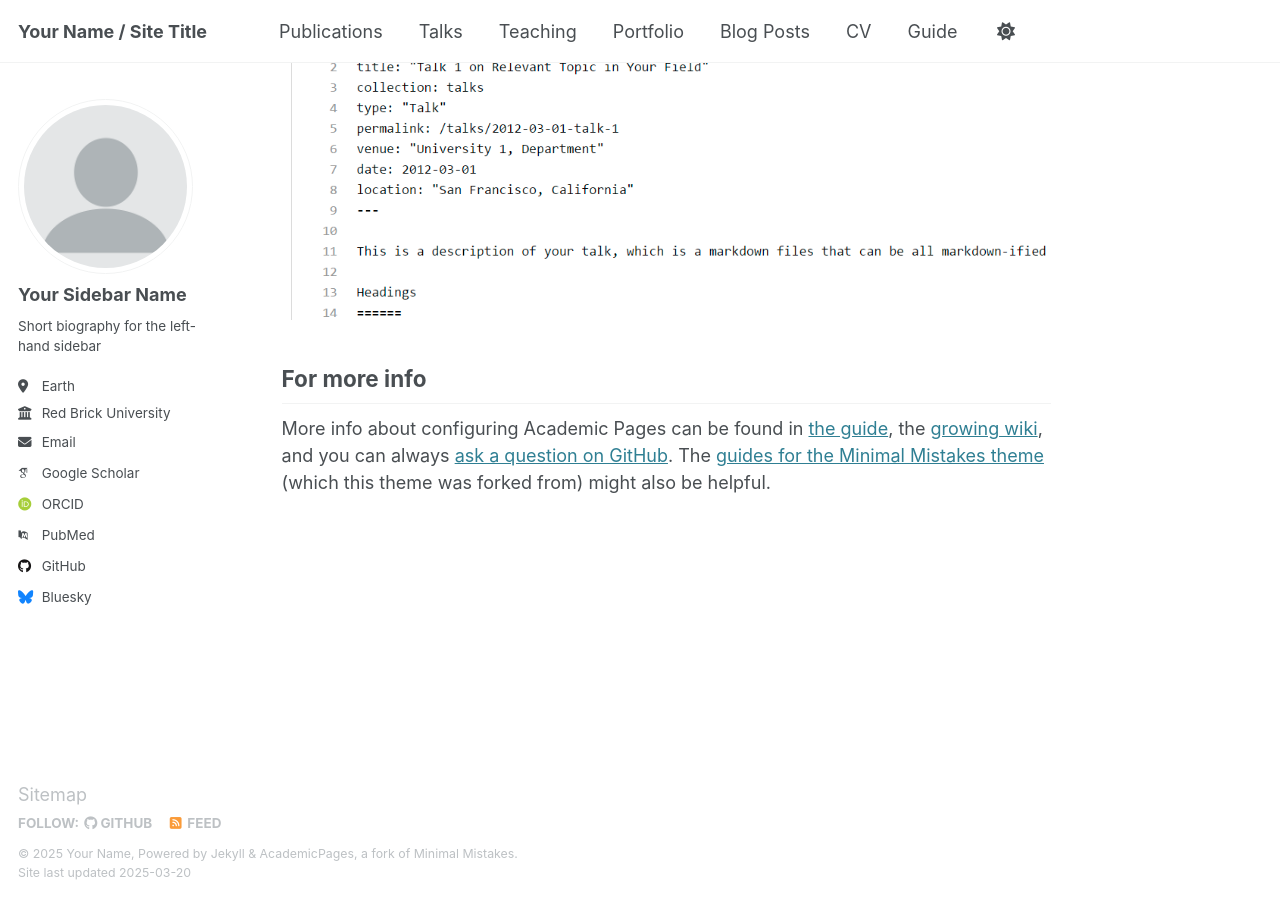
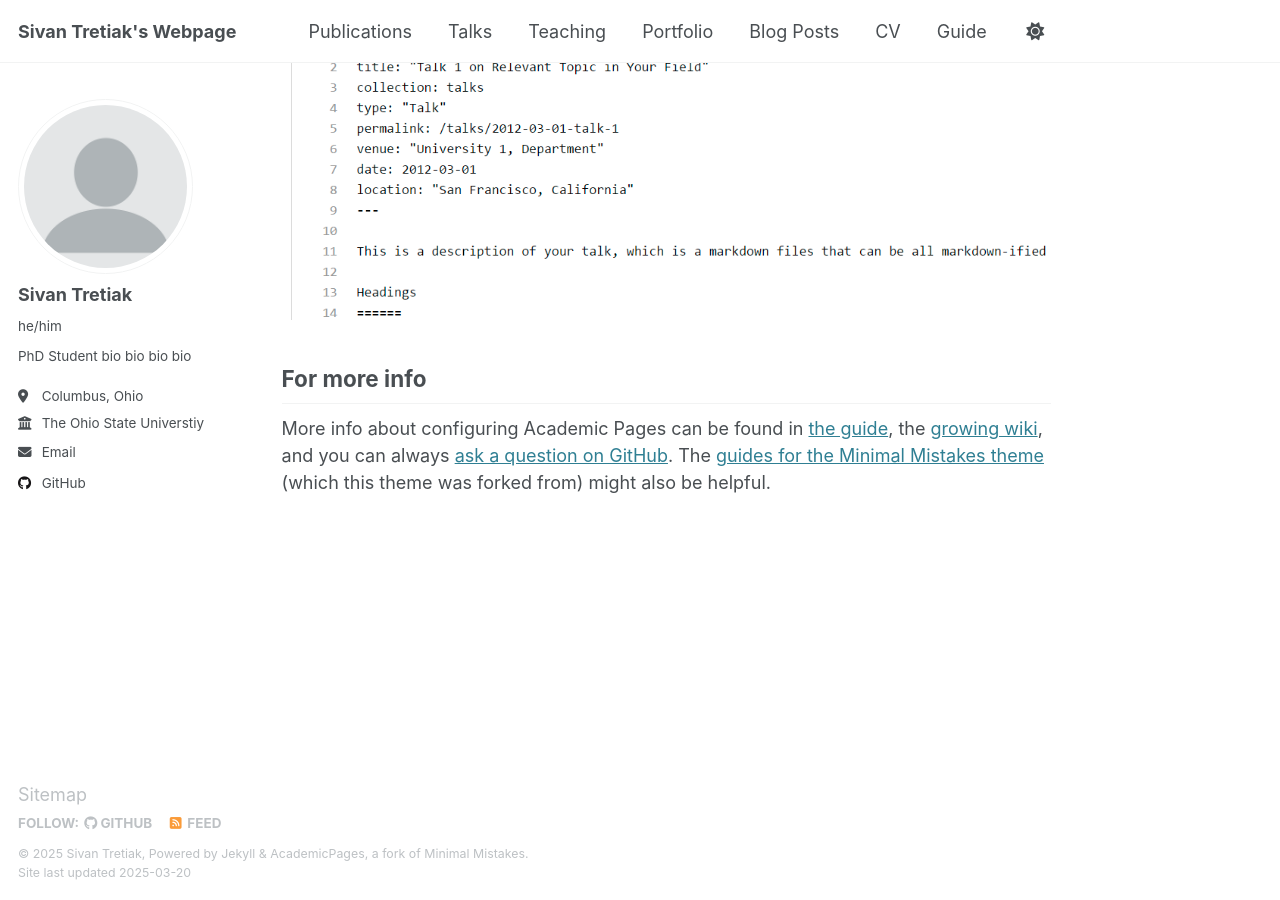
Before and after one commit to sivantretiak/sivantretiak.github.io, a Jekyll site: the page built from _pages/about.md, in a window 1280 px wide and 900 px high, scrolled down 2635 px. Built offline with Jekyll 4.4.1, drawn with Linux system fonts in a browser that asks for light colours; some web fonts are replaced.

Commit message:
Update _config.yml

```diff
--- a/_config.yml
+++ b/_config.yml
@@ -9,13 +9,13 @@
 # Basic Site Settings
 locale                   : "en-US"
 site_theme               : "default"
-title                    : "Your Name / Site Title"
+title                    : "Sivan Tretiak's Webpage"
 title_separator          : "-"
-name                     : &name "Your Name"
-description              : &description "personal description"
-url                      : https://academicpages.github.io # the base hostname & protocol for your site e.g. "https://[your GitHub username].github.io"
+name                     : &name "Sivan Tretiak"
+description              : &description "PhD Student at The Ohio State University"
+url                      : https://sivantretiak.github.io # the base hostname & protocol for your site e.g. "https://[your GitHub username].github.io"
 baseurl                  : "" # the subpath of your site, e.g. "/blog"
-repository               : "academicpages/academicpages.github.io"
+repository               : "sivantretiak.github.io"
 
 # Site Author - The following control what appear as part of the author content on the side bar.
 #               If a field is blank the icon and link will not appear, otherwise it will be shown.
@@ -23,21 +23,21 @@ repository               : "academicpages/academicpages.github.io"
 author:
   # Biographic information
   avatar           : "profile.png"
-  name             : "Your Sidebar Name"
-  pronouns         : # example: "she/her"
-  bio              : "Short biography for the left-hand sidebar"
-  location         : "Earth"
-  employer         : "Red Brick University"
+  name             : "Sivan Tretiak"
+  pronouns         : "he/him"
+  bio              : "PhD Student bio bio bio bio"
+  location         : "Columbus, Ohio"
+  employer         : "The Ohio State Universtiy"
   uri              : # URL
-  email            : "none@example.org"
+  email            : "tretiak.2@osu.edu"
 
   # Academic websites
   arxiv            : # URL - Update with the correct link to your profile
-  googlescholar    : "https://scholar.google.com/citations?user=PS_CX0AAAAAJ"
+  googlescholar    :
   impactstory      : # URL
-  orcid            : "http://orcid.org/yourorcidurl"
+  orcid            :
   semantic         : # URL
-  pubmed           : "https://www.ncbi.nlm.nih.gov/pubmed/?term=john+snow"
+  pubmed           :
   researchgate     : # URL
   scopus           : # URL
 
@@ -45,12 +45,12 @@ author:
   bitbucket        : # Username - Update with your username on the site
   codepen          : # Username
   dribbble         : # Username
-  github           : "academicpages"
+  github           : "sivantretiak"
   kaggle           : # Username
   stackoverflow    : # User number or user number and name (i.e., use "1" or "1/jeff-atwood")
 
   # Social media
-  bluesky          : "bsky.app" # Replace this with you Bluesky username
+  bluesky          : # Replace this with you Bluesky username
   facebook         : # Username
   flickr           : # Username
   foursquare       : # Username
```
